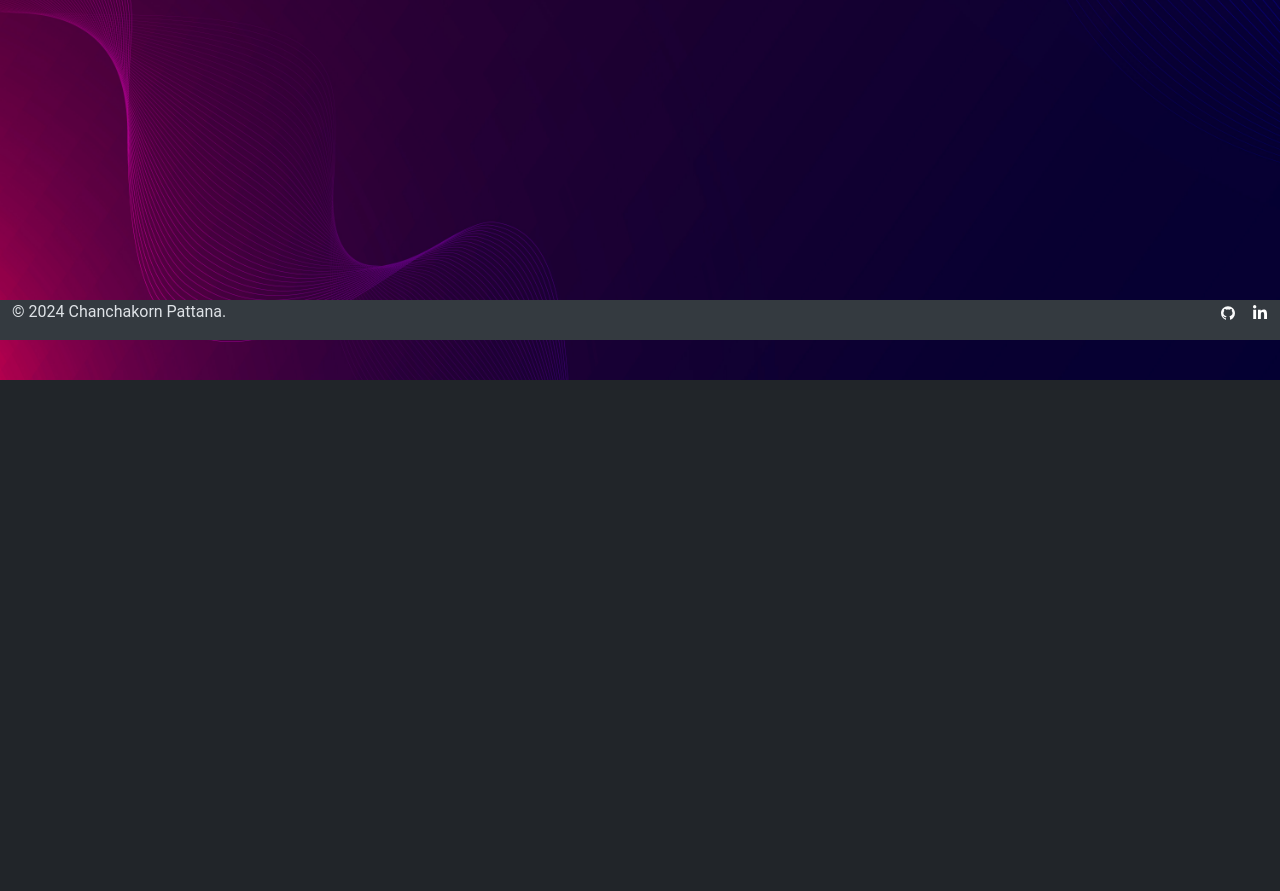
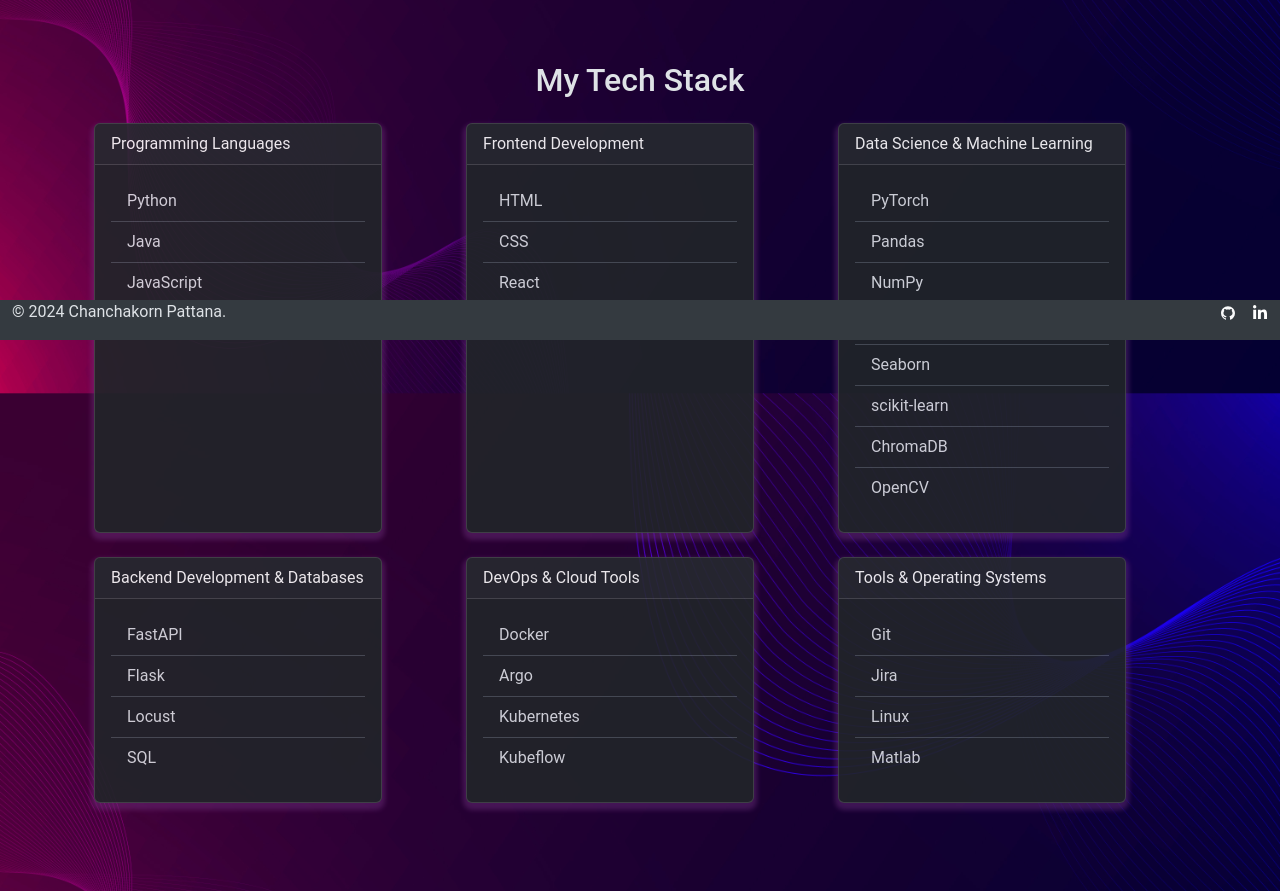
Before and after one commit to ChanchakornP/my-portfolio, a React (Create React App) app: page / in a window 1280 px wide. Shown: the part 460-1351 px from the top of the page. Before the commit the page ends 840 px from the top, so only its background shows below. Built offline with nearby package versions, Linux system fonts and the light colour scheme.

Commit message:
update home

```diff
--- a/src/components/Home.js
+++ b/src/components/Home.js
@@ -1,8 +1,17 @@
 import { Container, Row, Col, Image } from "react-bootstrap";
 import homeLogo from "../logo.svg"
 import TypingAnimation from "./TypingAnimation";
+import { IoLogoJavascript, IoLogoHtml5, IoLogoCss3, IoLogoPython, IoLogoDocker } from "react-icons/io5";
+import { FaJava } from "react-icons/fa6";
+import { SiPostgresql, SiHuggingface, SiPytorch, SiPandas, SiNumpy, SiOpencv, SiKubernetes } from "react-icons/si";
+import { FcLinux } from "react-icons/fc";
+import Card from 'react-bootstrap/Card';
+import { useTheme } from "../ThemeContext";
+import ListGroup from 'react-bootstrap/ListGroup';
 
 function Home() {
+    const { theme, toggleTheme } = useTheme();
+
     return (
         <Container className="home" id="home" maxWidth="sm">
             <Row>
@@ -35,6 +44,145 @@
                     />
                 </Col>
             </Row>
+            <Row>
+                <Container className="tech-stack-section my-5">
+                    <h2 className="text-center mb-4">My Tech Stack</h2>
+                    <Row className="mb-4">
+                        <Col md={4}>
+                            <Card
+                                bg={'dark'}
+                                key={'dark'}
+                                text={'dark' === 'light' ? 'dark' : 'white'}
+                                style={{ width: '18rem' }}
+                                className="mb-2 project-card-view"
+                            >
+                                <Card.Header>Programming Languages</Card.Header>
+                                <Card.Body>
+                                    <Card.Text>
+                                        <ListGroup variant="flush">
+                                            <ListGroup.Item>Python</ListGroup.Item>
+                                            <ListGroup.Item>Java</ListGroup.Item>
+                                            <ListGroup.Item>JavaScript</ListGroup.Item>
+                                        </ListGroup>
+                                    </Card.Text>
+                                </Card.Body>
+                            </Card>
+                        </Col>
+                        <Col md={4}>
+                            <Card
+                                bg={'dark'}
+                                key={'dark'}
+                                text={'dark' === 'light' ? 'dark' : 'white'}
+                                style={{ width: '18rem' }}
+                                className="mb-2 project-card-view"
+                            >
+                                <Card.Header>Frontend Development</Card.Header>
+                                <Card.Body>
+                                    <Card.Text>
+                                        <ListGroup variant="flush">
+                                            <ListGroup.Item>HTML</ListGroup.Item>
+                                            <ListGroup.Item>CSS</ListGroup.Item>
+                                            <ListGroup.Item>React</ListGroup.Item>
+                                        </ListGroup>
+                                    </Card.Text>
+                                </Card.Body>
+                            </Card>
+                        </Col>
+                        <Col md={4}>
+                            <Card
+                                bg={'dark'}
+                                key={'dark'}
+                                text={'dark' === 'light' ? 'dark' : 'white'}
+                                style={{ width: '18rem' }}
+                                className="mb-2 project-card-view"
+                            >
+                                <Card.Header>Data Science & Machine Learning</Card.Header>
+                                <Card.Body>
+                                    <Card.Text>
+                                        <ListGroup variant="flush">
+                                            <ListGroup.Item>PyTorch</ListGroup.Item>
+                                            <ListGroup.Item>Pandas</ListGroup.Item>
+                                            <ListGroup.Item>NumPy</ListGroup.Item>
+                                            <ListGroup.Item>Matplotlib</ListGroup.Item>
+                                            <ListGroup.Item>Seaborn</ListGroup.Item>
+                                            <ListGroup.Item>scikit-learn</ListGroup.Item>
+                                            <ListGroup.Item>ChromaDB</ListGroup.Item>
+                                            <ListGroup.Item>OpenCV</ListGroup.Item>
+
+                                        </ListGroup>
+                                    </Card.Text>
+                                </Card.Body>
+                            </Card>
+                        </Col>
+                    </Row>
+
+                    <Row>
+                        <Col md={4}>
+                            <Card
+                                bg={'dark'}
+                                key={'dark'}
+                                text={'dark' === 'light' ? 'dark' : 'white'}
+                                style={{ width: '18rem' }}
+                                className="mb-2 project-card-view"
+                            >
+                                <Card.Header>Backend Development & Databases</Card.Header>
+                                <Card.Body>
+                                    <Card.Text>
+                                        <ListGroup variant="flush">
+                                            <ListGroup.Item>FastAPI</ListGroup.Item>
+                                            <ListGroup.Item>Flask</ListGroup.Item>
+                                            <ListGroup.Item>Locust</ListGroup.Item>
+                                            <ListGroup.Item>SQL</ListGroup.Item>
+                                        </ListGroup>
+                                    </Card.Text>
+                                </Card.Body>
+                            </Card>
+                        </Col>
+                        <Col md={4}>
+                            <Card
+                                bg={'dark'}
+                                key={'dark'}
+                                text={'dark' === 'light' ? 'dark' : 'white'}
+                                style={{ width: '18rem' }}
+                                className="mb-2 project-card-view"
+                            >
+                                <Card.Header>DevOps & Cloud Tools</Card.Header>
+                                <Card.Body>
+                                    <Card.Text>
+                                        <ListGroup variant="flush">
+                                            <ListGroup.Item>Docker</ListGroup.Item>
+                                            <ListGroup.Item>Argo</ListGroup.Item>
+                                            <ListGroup.Item>Kubernetes</ListGroup.Item>
+                                            <ListGroup.Item>Kubeflow</ListGroup.Item>
+                                        </ListGroup>
+                                    </Card.Text>
+                                </Card.Body>
+                            </Card>
+                        </Col>
+                        <Col md={4}>
+                            <Card
+                                bg={'dark'}
+                                key={'dark'}
+                                text={'dark' === 'light' ? 'dark' : 'white'}
+                                style={{ width: '18rem' }}
+                                className="mb-2 project-card-view"
+                            >
+                                <Card.Header>Tools & Operating Systems</Card.Header>
+                                <Card.Body>
+                                    <Card.Text>
+                                        <ListGroup variant="flush">
+                                            <ListGroup.Item>Git</ListGroup.Item>
+                                            <ListGroup.Item>Jira</ListGroup.Item>
+                                            <ListGroup.Item>Linux</ListGroup.Item>
+                                            <ListGroup.Item>Matlab</ListGroup.Item>
+                                        </ListGroup>
+                                    </Card.Text>
+                                </Card.Body>
+                            </Card>
+                        </Col>
+                    </Row>
+                </Container>
+            </Row>
         </Container>
     )
 }
```
